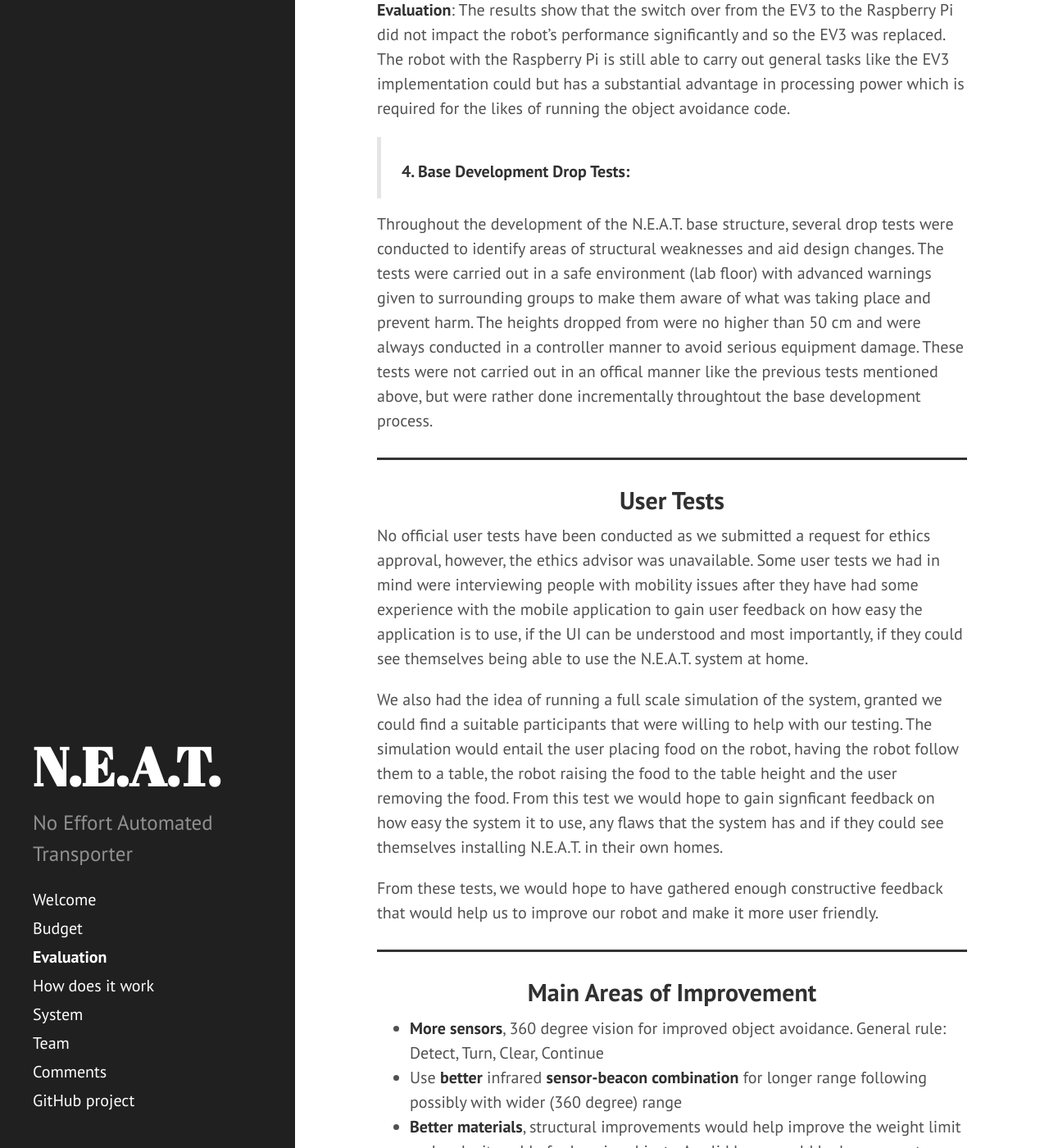
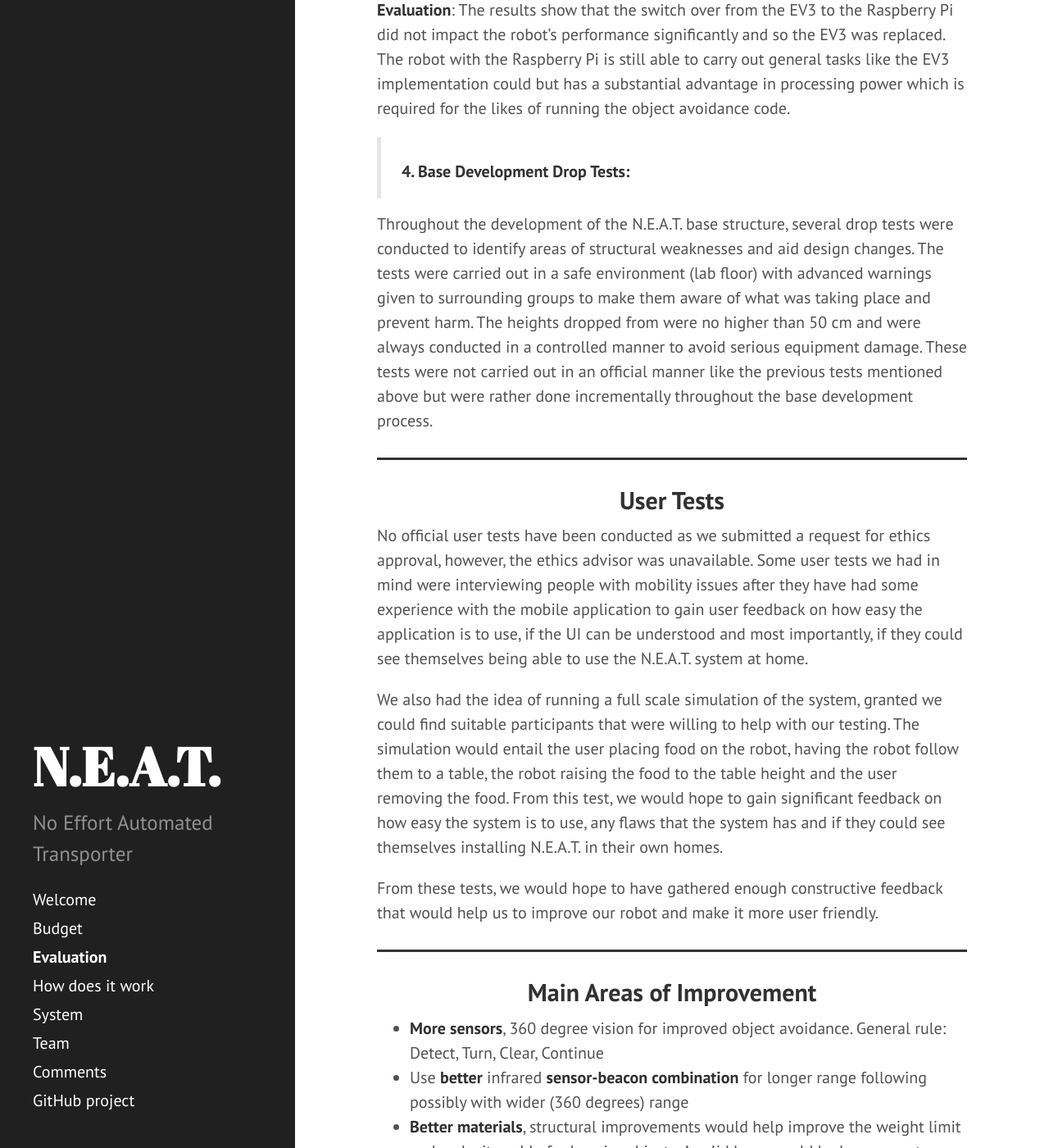
Before and after one commit to okapeng/sdp2020-group2, a Jekyll site: the page built from _pages/evaluation.md, in a window 1280 px wide and 1400 px high, scrolled down 2812 px. Shown: the whole window at 82% size. Built offline with Jekyll 4.4.1, drawn with Linux system fonts in a browser that asks for light colours; some of the changed text lies outside the part shown.

Commit message:
Spellcheck, except for system and team pages

```diff
--- a/_pages/evaluation.md
+++ b/_pages/evaluation.md
@@ -34,13 +34,13 @@ permalink: /evaluation/
 
 > ##### 4. Base Development Drop Tests:
 
-  Throughout the development of the N.E.A.T. base structure, several drop tests were conducted to identify areas of structural weaknesses and aid design changes. The tests were carried out in a safe environment (lab floor) with advanced warnings given to surrounding groups to make them aware of what was taking place and prevent harm. The heights dropped from were no higher than 50 cm and were always conducted in a controller manner to avoid serious equipment damage. These tests were not carried out in an offical manner like the previous tests mentioned above, but were rather done incrementally throughtout the base development process.
+  Throughout the development of the N.E.A.T. base structure, several drop tests were conducted to identify areas of structural weaknesses and aid design changes. The tests were carried out in a safe environment (lab floor) with advanced warnings given to surrounding groups to make them aware of what was taking place and prevent harm. The heights dropped from were no higher than 50 cm and were always conducted in a controlled manner to avoid serious equipment damage. These tests were not carried out in an official manner like the previous tests mentioned above but were rather done incrementally throughout the base development process.
 
 <hr style="height:3px;border:none;color:#333;background-color:#333;">
 <center><h2>User Tests</h2></center>
   No official user tests have been conducted as we submitted a request for ethics approval, however, the ethics advisor was unavailable. Some user tests we had in mind were interviewing people with mobility issues after they have had some experience with the mobile application to gain user feedback on how easy the application is to use, if the UI can be understood and most importantly, if they could see themselves being able to use the N.E.A.T. system at home.
 
-  We also had the idea of running a full scale simulation of the system, granted we could find a suitable participants that were willing to help with our testing. The simulation would entail the user placing food on the robot, having the robot follow them to a table, the robot raising the food to the table height and the user removing the food. From this test we would hope to gain signficant feedback on how easy the system it to use, any flaws that the system has and if they could see themselves installing N.E.A.T. in their own homes.
+  We also had the idea of running a full scale simulation of the system, granted we could find suitable participants that were willing to help with our testing. The simulation would entail the user placing food on the robot, having the robot follow them to a table, the robot raising the food to the table height and the user removing the food. From this test, we would hope to gain significant feedback on how easy the system is to use, any flaws that the system has and if they could see themselves installing N.E.A.T. in their own homes.
 
   From these tests, we would hope to have gathered enough constructive feedback that would help us to improve our robot and make it more user friendly.
 
@@ -48,6 +48,6 @@ permalink: /evaluation/
 <center><h2>Main Areas of Improvement</h2></center>
 
   * **More sensors**, 360 degree vision for improved object avoidance. General rule: Detect, Turn, Clear, Continue
-  * Use **better** infrared **sensor-beacon combination** for longer range following possibly with wider (360 degree) range
+  * Use **better** infrared **sensor-beacon combination** for longer range following possibly with wider (360 degrees) range
   * **Better materials**, structural improvements would help improve the weight limit and make it usable for heavier objects. A solid base would be less prone to breaking apart after heavy collisions than our current base consisting of Lego pieces.
   * **Greater weight bearing** mecanum wheels (4kg is what our current wheels are meant to take at maximum)
```
Also changed, not shown: other parts of _pages/evaluation.md (+3 -3 lines), _pages/budget.md (+1 -1 lines), _pages/how.html (+13 -23 lines).
